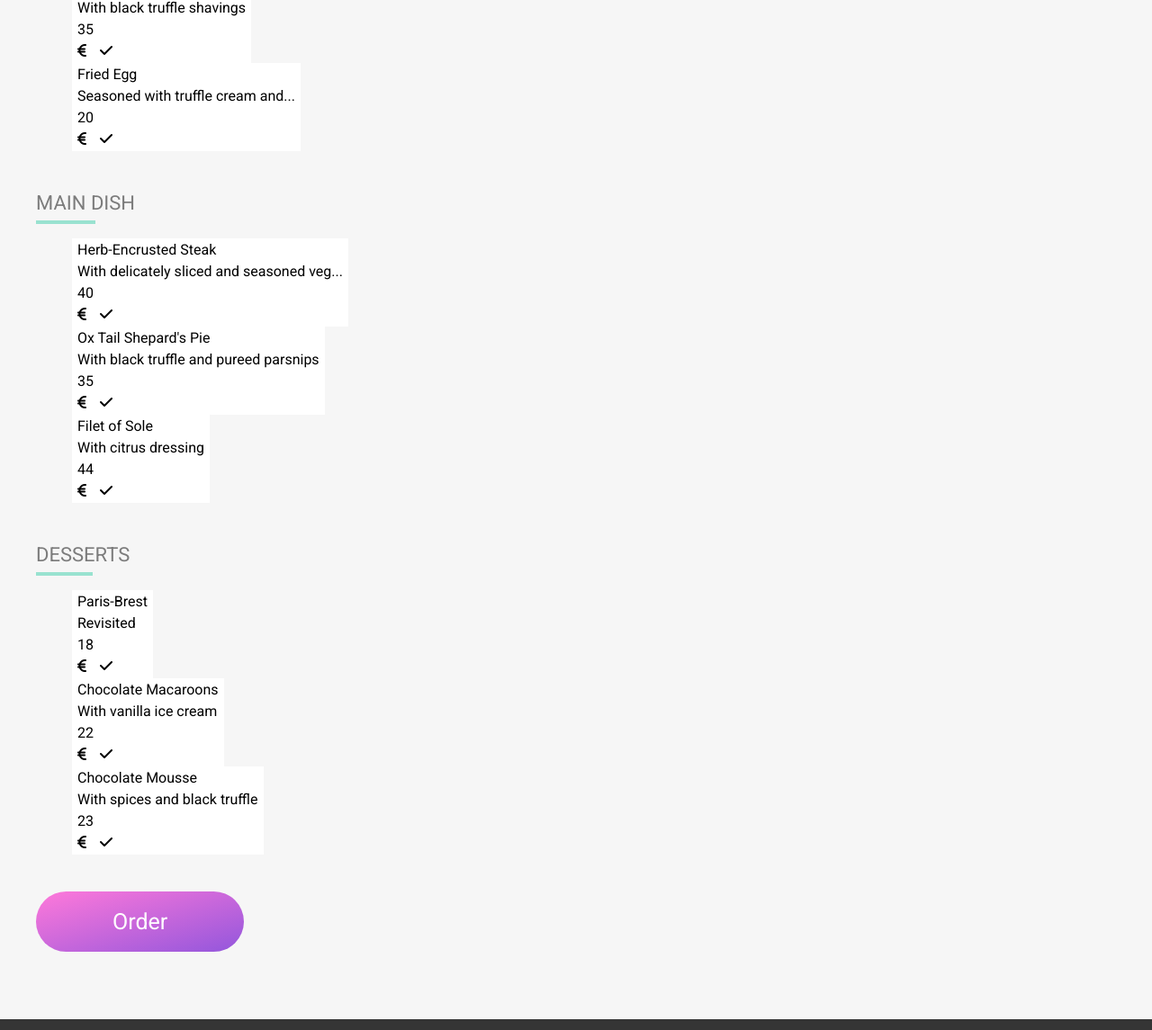
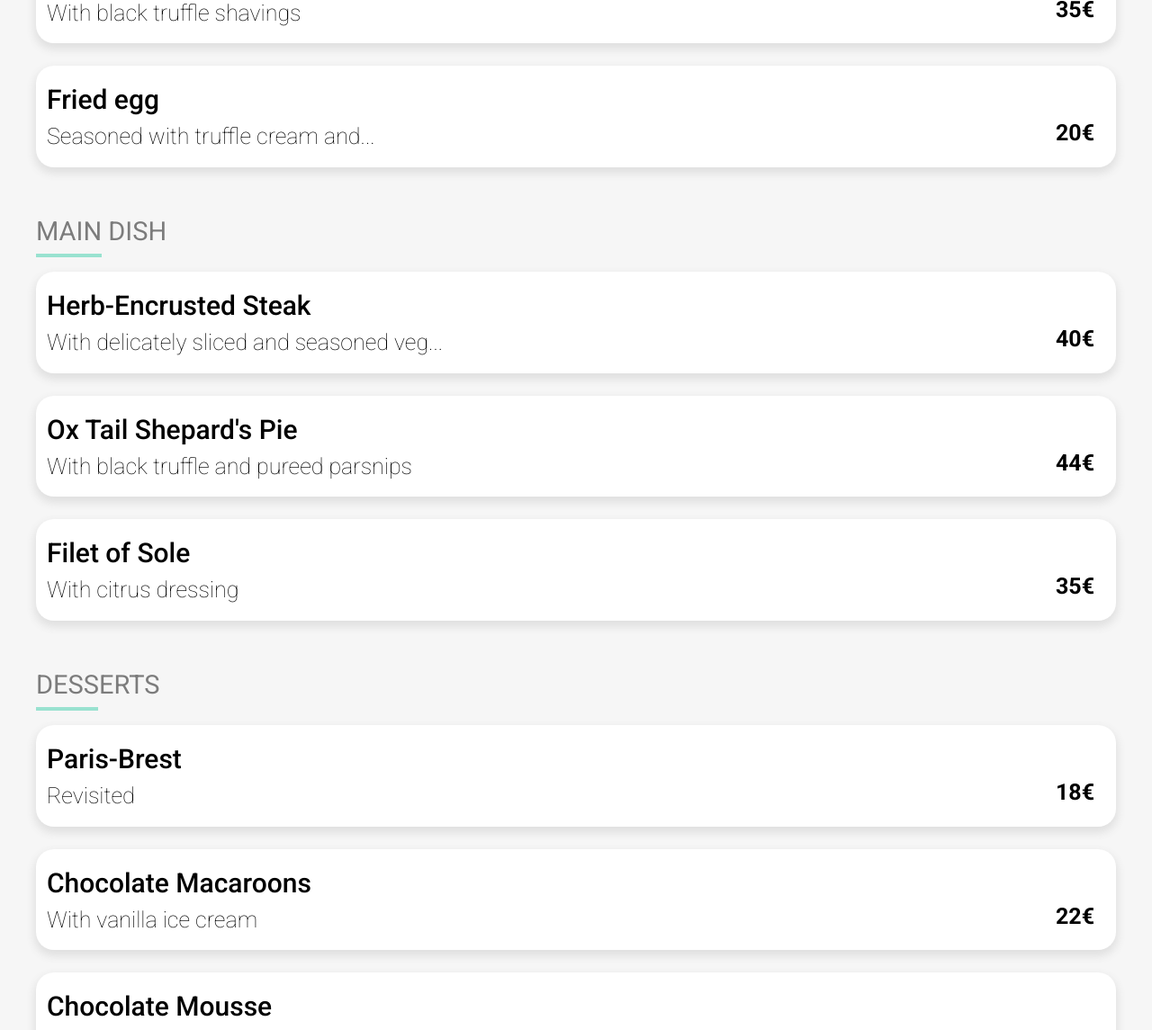
Before and after one commit to mwhite192/P3_Ogunleye_Code, a website: page full_menu.html in a window 1280 px wide. Shown: the part 715-1860 px from the top of the page at 90% size. Drawn offline with Linux system fonts and the light colour scheme; a web font is replaced by a local one.

Commit message:
modified full_menu.html file; completed styling for restaurant buttons; completed styling for restaurant 'full palette' menu

```diff
--- a/full_menu.html
+++ b/full_menu.html
@@ -58,61 +58,58 @@
                         <!-- ohMyFood's FIRST course selection -->
                         <li class="Rest-Menu__Course-Container-List--Item">
                             <button class="Rest-Menu__Course-Container-List--Item-Button">
-                                <p class="Rest-Menu__Course-Container-List--Item-Button-Title">
+                                <div class="Rest-Menu__Course-Container-List--Item-Button-Info-Container">
+                                    <p class="Rest-Menu__Course-Container-List--Item-Button-Info-Container-Title">
                                         Escargot
                                     </p>
-                                <p class="Rest-Menu__Course-Container-List--Item-Button-Subtitle">
+                                    <p class="Rest-Menu__Course-Container-List--Item-Button-Info-Container-Subtitle">
                                         With southern French spices
                                     </p>
-                                <p class="Rest-Menu__Course-Container-List--Item-Button-Price">
-                                    25
+                                    <p class="Rest-Menu__Course-Container-List--Item-Button-Info-Container-Price">
+                                        <strong>25€</strong>
                                     </p>
-                                <span class="Rest-Menu__Course-Container-List--Item-Button-Currency-Icon">
-                                    <i class="fa-solid fa-euro-sign"></i>
-                                </span>
-                                <span class="Rest-Menu__Course-Container--Item-Button-Selection-Icon">
+                                    <span class="Rest-Menu__Course-Container--Item-Button-Info-Container-Selection-Icon">
                                         <i class="fa-solid fa-check"></i>
                                     </span>
+                                </div>
                             </button>
                         </li>
                         <!-- ohMyFood's SECOND course selection-->
                         <li class="Rest-Menu__Course-Container-List--Item">
                             <button class="Rest-Menu__Course-Container-List--Item-Button">
-                                <p class="Rest-Menu__Course-Container-List--Item-Button-Title">
+                                <div class="Rest-Menu__Course-Container-List--Item-Button-Info-Container">
+                                    <p class="Rest-Menu__Course-Container-List--Item-Button-Info-Container-Title">
                                         Duck Foie Gras
                                     </p>
-                                <p class="Rest-Menu__Course-Container-List--Item-Button-Subtitle">
+                                    <p class="Rest-Menu__Course-Container-List--Item-Button-Info-Container-Subtitle">
                                         With black truffle shavings
                                     </p>
-                                <p class="Rest-Menu__Course-Container-List--Item-Button-Price">
-                                    35
+                                    <p class="Rest-Menu__Course-Container-List--Item-Button-Info-Container-Price">
+                                        <strong>35€</strong>
                                     </p>
-                                <span class="Rest-Menu__Course-Container-List--Item-Button-Currency-Icon">
-                                    <i class="fa-solid fa-euro-sign"></i>
-                                </span>
-                                <span class="Rest-Menu__Course-Container--Item-Button-Selection-Icon">
+                                    <span class="Rest-Menu__Course-Container--Item-Button-Info-Container-Selection-Icon">
                                         <i class="fa-solid fa-check"></i>
                                     </span>
+                                </div>
                             </button>
                         </li>
                         <!-- ohMyFood's THIRD course selection -->
                         <li class="Rest-Menu__Course-Container-List--Item">
                             <button class="Rest-Menu__Course-Container-List--Item-Button">
-                                <p class="Rest-Menu__Course-Container-List--Item-Button-Title">
-                                    Fried Egg
+                                <div class="Rest-Menu__Course-Container-List--Item-Button-Info-Container">
+                                    <p class="Rest-Menu__Course-Container-List--Item-Button-Info-Container-Title">
+                                        Fried egg
                                     </p>
-                                <p class="Rest-Menu__Course-Container-List--Item-Button-Subtitle">
+                                    <p class="Rest-Menu__Course-Container-List--Item-Button-Info-Container-Subtitle">
                                         Seasoned with truffle cream and...
                                     </p>
-                                <p class="Rest-Menu__Course-Container-List--Item-Button-Price">
-                                    20
+                                    <p class="Rest-Menu__Course-Container-List--Item-Button-Info-Container-Price">
+                                        <strong>20€</strong>
                                     </p>
-                                <span class="Rest-Menu__Course-Container-List--Item-Button-Currency-Icon">
-                                    <i class="fa-solid fa-euro-sign"></i>
-                                </span>
-                                <span class="Rest-Menu__Course-Container--Item-Button-Selection-Icon">
+                                    <span class="Rest-Menu__Course-Container--Item-Button-Info-Container-Selection-Icon">
                                         <i class="fa-solid fa-check"></i>
                                     </span>
+                                </div>
                             </button>
                         </li>
                     </ul>
@@ -127,61 +124,58 @@
                         <!-- ohMyFood's FIRST course selection -->
                         <li class="Rest-Menu__Course-Container-List--Item">
                             <button class="Rest-Menu__Course-Container-List--Item-Button">
-                                <p class="Rest-Menu__Course-Container-List--Item-Button-Title">
+                                <div class="Rest-Menu__Course-Container-List--Item-Button-Info-Container">
+                                    <p class="Rest-Menu__Course-Container-List--Item-Button-Info-Container-Title">
                                         Herb-Encrusted Steak
                                     </p>
-                                <p class="Rest-Menu__Course-Container-List--Item-Button-Subtitle">
+                                    <p class="Rest-Menu__Course-Container-List--Item-Button-Info-Container-Subtitle">
                                         With delicately sliced and seasoned veg...
                                     </p>
-                                <p class="Rest-Menu__Course-Container-List--Item-Button-Price">
-                                    40
+                                    <p class="Rest-Menu__Course-Container-List--Item-Button-Info-Container-Price">
+                                        <strong>40€</strong>
                                     </p>
-                                <span class="Rest-Menu__Course-Container-List--Item-Button-Currency-Icon">
-                                    <i class="fa-solid fa-euro-sign"></i>
-                                </span>
-                                <span class="Rest-Menu__Course-Container--Item-Button-Selection-Icon">
+                                    <span class="Rest-Menu__Course-Container--Item-Button-Info-Container-Selection-Icon">
                                         <i class="fa-solid fa-check"></i>
                                     </span>
+                                </div>
                             </button>
                         </li>
                         <!-- ohMyFood's SECOND course selection-->
                         <li class="Rest-Menu__Course-Container-List--Item">
                             <button class="Rest-Menu__Course-Container-List--Item-Button">
-                                <p class="Rest-Menu__Course-Container-List--Item-Button-Title">
+                                <div class="Rest-Menu__Course-Container-List--Item-Button-Info-Container">
+                                    <p class="Rest-Menu__Course-Container-List--Item-Button-Info-Container-Title">
                                         Ox Tail Shepard's Pie
                                     </p>
-                                <p class="Rest-Menu__Course-Container-List--Item-Button-Subtitle">
+                                    <p class="Rest-Menu__Course-Container-List--Item-Button-Info-Container-Subtitle">
                                         With black truffle and pureed parsnips
                                     </p>
-                                <p class="Rest-Menu__Course-Container-List--Item-Button-Price">
-                                    35
+                                    <p class="Rest-Menu__Course-Container-List--Item-Button-Info-Container-Price">
+                                        <strong>44€</strong>
                                     </p>
-                                <span class="Rest-Menu__Course-Container-List--Item-Button-Currency-Icon">
-                                    <i class="fa-solid fa-euro-sign"></i>
-                                </span>
-                                <span class="Rest-Menu__Course-Container--Item-Button-Selection-Icon">
+                                    <span class="Rest-Menu__Course-Container--Item-Button-Info-Container-Selection-Icon">
                                         <i class="fa-solid fa-check"></i>
                                     </span>
+                                </div>
                             </button>
                         </li>
                         <!-- ohMyFood's THIRD course selection -->
                         <li class="Rest-Menu__Course-Container-List--Item">
                             <button class="Rest-Menu__Course-Container-List--Item-Button">
-                                <p class="Rest-Menu__Course-Container-List--Item-Button-Title">
+                                <div class="Rest-Menu__Course-Container-List--Item-Button-Info-Container">
+                                    <p class="Rest-Menu__Course-Container-List--Item-Button-Info-Container-Title">
                                         Filet of Sole
                                     </p>
-                                <p class="Rest-Menu__Course-Container-List--Item-Button-Subtitle">
+                                    <p class="Rest-Menu__Course-Container-List--Item-Button-Info-Container-Subtitle">
                                         With citrus dressing
                                     </p>
-                                <p class="Rest-Menu__Course-Container-List--Item-Button-Price">
-                                    44
+                                    <p class="Rest-Menu__Course-Container-List--Item-Button-Info-Container-Price">
+                                        <strong>35€</strong>
                                     </p>
-                                <span class="Rest-Menu__Course-Container-List--Item-Button-Currency-Icon">
-                                    <i class="fa-solid fa-euro-sign"></i>
-                                </span>
-                                <span class="Rest-Menu__Course-Container--Item-Button-Selection-Icon">
+                                    <span class="Rest-Menu__Course-Container--Item-Button-Info-Container-Selection-Icon">
                                         <i class="fa-solid fa-check"></i>
                                     </span>
+                                </div>
                             </button>
                         </li>
                     </ul>
@@ -196,61 +190,58 @@
                         <!-- ohMyFood's FIRST course selection -->
                         <li class="Rest-Menu__Course-Container-List--Item">
                             <button class="Rest-Menu__Course-Container-List--Item-Button">
-                                <p class="Rest-Menu__Course-Container-List--Item-Button-Title">
+                                <div class="Rest-Menu__Course-Container-List--Item-Button-Info-Container">
+                                    <p class="Rest-Menu__Course-Container-List--Item-Button-Info-Container-Title">
                                         Paris-Brest
                                     </p>
-                                <p class="Rest-Menu__Course-Container-List--Item-Button-Subtitle">
+                                    <p class="Rest-Menu__Course-Container-List--Item-Button-Info-Container-Subtitle">
                                         Revisited
                                     </p>
-                                <p class="Rest-Menu__Course-Container-List--Item-Button-Price">
-                                    18
+                                    <p class="Rest-Menu__Course-Container-List--Item-Button-Info-Container-Price">
+                                        <strong>18€</strong>
                                     </p>
-                                <span class="Rest-Menu__Course-Container-List--Item-Button-Currency-Icon">
-                                    <i class="fa-solid fa-euro-sign"></i>
-                                </span>
-                                <span class="Rest-Menu__Course-Container--Item-Button-Selection-Icon">
+                                    <span class="Rest-Menu__Course-Container--Item-Button-Info-Container-Selection-Icon">
                                         <i class="fa-solid fa-check"></i>
                                     </span>
+                                </div>
                             </button>
                         </li>
                         <!-- ohMyFood's SECOND course selection-->
                         <li class="Rest-Menu__Course-Container-List--Item">
                             <button class="Rest-Menu__Course-Container-List--Item-Button">
-                                <p class="Rest-Menu__Course-Container-List--Item-Button-Title">
+                                <div class="Rest-Menu__Course-Container-List--Item-Button-Info-Container">
+                                    <p class="Rest-Menu__Course-Container-List--Item-Button-Info-Container-Title">
                                         Chocolate Macaroons
                                     </p>
-                                <p class="Rest-Menu__Course-Container-List--Item-Button-Subtitle">
+                                    <p class="Rest-Menu__Course-Container-List--Item-Button-Info-Container-Subtitle">
                                         With vanilla ice cream
                                     </p>
-                                <p class="Rest-Menu__Course-Container-List--Item-Button-Price">
-                                    22
+                                    <p class="Rest-Menu__Course-Container-List--Item-Button-Info-Container-Price">
+                                        <strong>22€</strong>
                                     </p>
-                                <span class="Rest-Menu__Course-Container-List--Item-Button-Currency-Icon">
-                                    <i class="fa-solid fa-euro-sign"></i>
-                                </span>
-                                <span class="Rest-Menu__Course-Container--Item-Button-Selection-Icon">
+                                    <span class="Rest-Menu__Course-Container--Item-Button-Info-Container-Selection-Icon">
                                         <i class="fa-solid fa-check"></i>
                                     </span>
+                                </div>
                             </button>
                         </li>
                         <!-- ohMyFood's THIRD course selection -->
                         <li class="Rest-Menu__Course-Container-List--Item">
                             <button class="Rest-Menu__Course-Container-List--Item-Button">
-                                <p class="Rest-Menu__Course-Container-List--Item-Button-Title">
+                                <div class="Rest-Menu__Course-Container-List--Item-Button-Info-Container">
+                                    <p class="Rest-Menu__Course-Container-List--Item-Button-Info-Container-Title">
                                         Chocolate Mousse
                                     </p>
-                                <p class="Rest-Menu__Course-Container-List--Item-Button-Subtitle">
+                                    <p class="Rest-Menu__Course-Container-List--Item-Button-Info-Container-Subtitle">
                                         With spices and black truffle
                                     </p>
-                                <p class="Rest-Menu__Course-Container-List--Item-Button-Price">
-                                    23
+                                    <p class="Rest-Menu__Course-Container-List--Item-Button-Info-Container-Price">
+                                        <strong>23€</strong>
                                     </p>
-                                <span class="Rest-Menu__Course-Container-List--Item-Button-Currency-Icon">
-                                    <i class="fa-solid fa-euro-sign"></i>
-                                </span>
-                                <span class="Rest-Menu__Course-Container--Item-Button-Selection-Icon">
+                                    <span class="Rest-Menu__Course-Container--Item-Button-Info-Container-Selection-Icon">
                                         <i class="fa-solid fa-check"></i>
                                     </span>
+                                </div>
                             </button>
                         </li>
                     </ul>
--- a/scss/components/_rest-buttons.scss
+++ b/scss/components/_rest-buttons.scss
@@ -1,13 +1,40 @@
-.Rest-Menu__Course-Container-List--Item{
-    list-style: none;
-}
-
+// restaurant 'dish selection' button stylings
 .Rest-Menu__Course-Container-List--Item-Button{
+    font-family: 'Roboto', sans-serif;
+    border: none;
+    border-radius: 20px;
+    padding: 15px 12px;
     background-color: #FFFFFF;
     border: none;
     text-align: left;
+    width: 100%;
+    position: relative;
+    box-shadow: 0px 5px 10px 2px #e0e0e0;
 }
 
+.Rest-Menu__Course-Container-List--Item-Button-Info-Container-Title{
+    font-weight: 500;
+    font-size: 30px;
+}
+
+.Rest-Menu__Course-Container-List--Item-Button-Info-Container-Subtitle{
+    font-size: 25px;
+    font-weight: lighter;
+}
+
+.Rest-Menu__Course-Container-List--Item-Button-Info-Container-Price{
+    font-size: 25px;
+    padding-right: 8px;
+    position: absolute;
+    right: 1rem;
+    top: 3.5rem;
+}
+
+.Rest-Menu__Course-Container--Item-Button-Info-Container-Selection-Icon{
+    display: none;
+}
+
+// restaurant 'order' button stylings
 .Rest-Menu__Course-Container-Button{
     font-family: 'Roboto', sans-serif;
     font-size: 25px;
@@ -15,11 +42,14 @@
 }
 
 .Rest-Menu__Course-Container-Button-Title{
+    font-family: 'Roboto', sans-serif;
     background-image: linear-gradient(to bottom right, $secondary_color, $primary_color);
     color: white;
     border: none;
-    margin-bottom: 75px;
-    margin-top: 25px;
-    padding: 15px 85px;
+    margin-bottom: 100px;
+    margin-top: 45px;
+    margin-left: 220px;
+    padding: 18px 115px;
     border-radius: 40px;
+    box-shadow: 0px 5px 10px 2px #e0e0e0;
 }
--- a/scss/rest.scss
+++ b/scss/rest.scss
@@ -27,10 +27,19 @@
     color: #343434;
 }
 
+// .Rest-Home__Header-Image-Container{
+//     height: 200px;
+//     border: 1px solid red;
+// }
+
 .Rest-Menu{
     background-color: #F6F6F6;
     padding-left: 40px;
     padding-right: 40px;
+    position: relative;
+    margin-top: -103px;
+    border-top-right-radius: 80px;
+    border-top-left-radius: 80px;
 }
 
 .Rest-Menu__Header-Container{
@@ -38,16 +47,18 @@
     justify-content: space-between;
     align-items: baseline;
     padding-bottom: 35px;
-    padding-top: 40px;
+    padding-top: 45px;
 }
 
 .Rest-Menu__Header-Container-Icon{
     font-size: 35px;
+    padding-right: 27px;
+
 }
 
 .Rest-Menu__Header-Container-Title{
     font-family: 'Shrikhand', cursive;
-    font-size: 40px;
+    font-size: 48px;
 }
 
 .Rest-Menu__Course{
@@ -59,7 +70,7 @@
 .Rest-Menu__Course-Container-Title{
     display: inline-block;
     color: #7C7C7C;
-    font-size: 22px;
+    font-size: 29px;
     font-family: 'Roboto', sans-serif;
     font-weight: 400;
 }
@@ -69,7 +80,16 @@
 .Rest-Menu__Course-Container-Title:after {
     content: "";
     display: block;
-    width: 60%;
+    width: 50%;
     padding-top: 3px;
     border-bottom: 4px solid $tertiary_color;
 }
+
+.Rest-Menu__Course-Container-List {
+    padding-left: 0px;
+}
+
+.Rest-Menu__Course-Container-List--Item{
+    list-style: none;
+    margin-bottom: 25px;
+}
```
Also changed, not shown: css/rest.css. Lines whose indentation alone changed are shown as unchanged.
